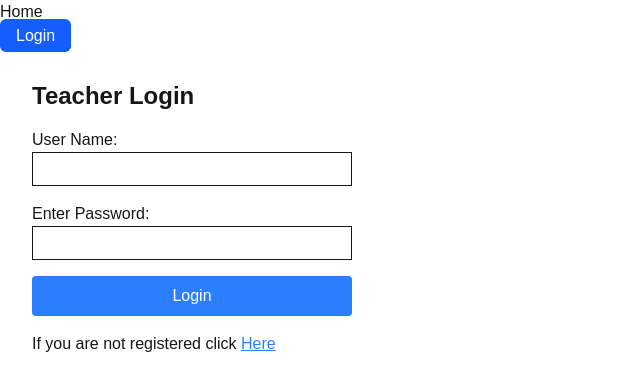
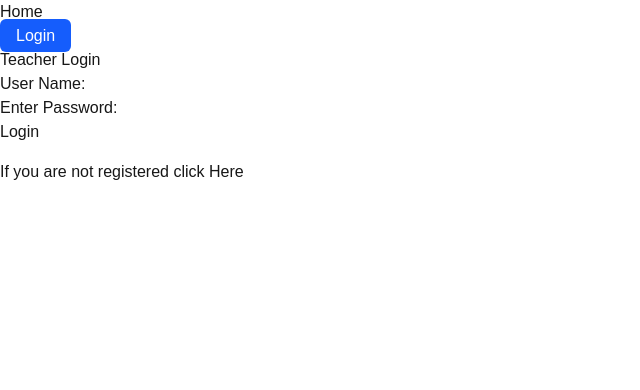
Before and after one commit to gbolin9/project-test, a Next.js app: page /teacherlogin in a window 1280 px wide. Shown: the top 390 px of the page, without its empty margins (0-640 px from the left). Built offline with nearby package versions, Linux system fonts and the light colour scheme.

Commit message:
fixed some errors

```diff
--- a/app/studentlogin/page.tsx
+++ b/app/studentlogin/page.tsx
@@ -38,7 +38,7 @@ export default function LoginPage() {
   return (
     <main className="p-8">
       <h1>Student Login</h1>
-      <form onSubmit={handleLogin} className="flex flex-col gap-4 max-w-xs">
+      <form onSubmit={handleLogin}>
         <div>
           <label htmlFor="loginName">User Name: </label>
           <input
@@ -63,13 +63,13 @@ export default function LoginPage() {
           />
         </div>
 
-        <button type="submit" className="bg-blue-500 text-white p-2 rounded">
+        <button type="submit">
           Login
         </button>
       </form>
 
       <p className="mt-4">
-        If you are not registered click <Link href="/studentregistration" className="text-blue-600 underline">Here</Link>
+        If you are not registered click <Link href="/studentregistration">Here</Link>
       </p>
     </main>
   );
--- a/app/teacherlogin/page.tsx
+++ b/app/teacherlogin/page.tsx
@@ -42,9 +42,9 @@ export default function LoginPage() {
   };
 
   return (
-    <main className="p-8">
-      <h1 className="text-2xl font-bold mb-4">Teacher Login</h1>
-      <form onSubmit={handleLogin} className="flex flex-col gap-4 max-w-xs">
+    <main >
+      <h1 >Teacher Login</h1>
+      <form onSubmit={handleLogin}>
         <div>
           <label htmlFor="loginName">User Name: </label>
           <input
@@ -52,7 +52,6 @@ export default function LoginPage() {
             type="text"
             value={loginName}
             onChange={(e) => setLoginName(e.target.value)}
-            className="border p-1 w-full"
             required
           />
         </div>
@@ -63,11 +62,10 @@ export default function LoginPage() {
             type="password"
             value={password}
             onChange={(e) => setPassword(e.target.value)}
-            className="border p-1 w-full"
             required
           />
         </div>
-        <button type="submit" className="bg-blue-500 text-white p-2 rounded hover:bg-blue-600">
+        <button type="submit">
           Login
         </button>
       </form>
@@ -75,7 +73,7 @@ export default function LoginPage() {
       <div className="mt-4">
         <p>
           If you are not registered click{" "}
-          <Link href="/teacherregistration" className="text-blue-500 underline">
+          <Link href="/teacherregistration">
             Here
           </Link>
         </p>
```
